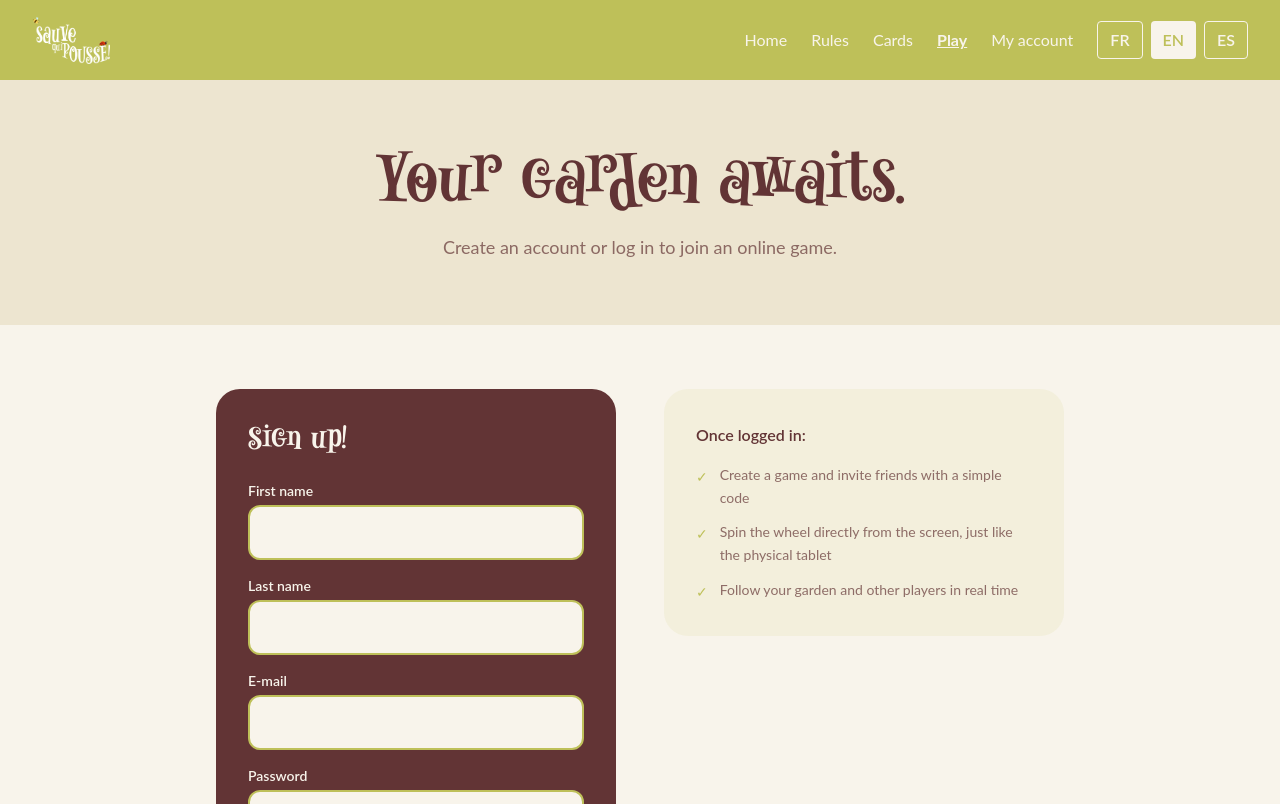
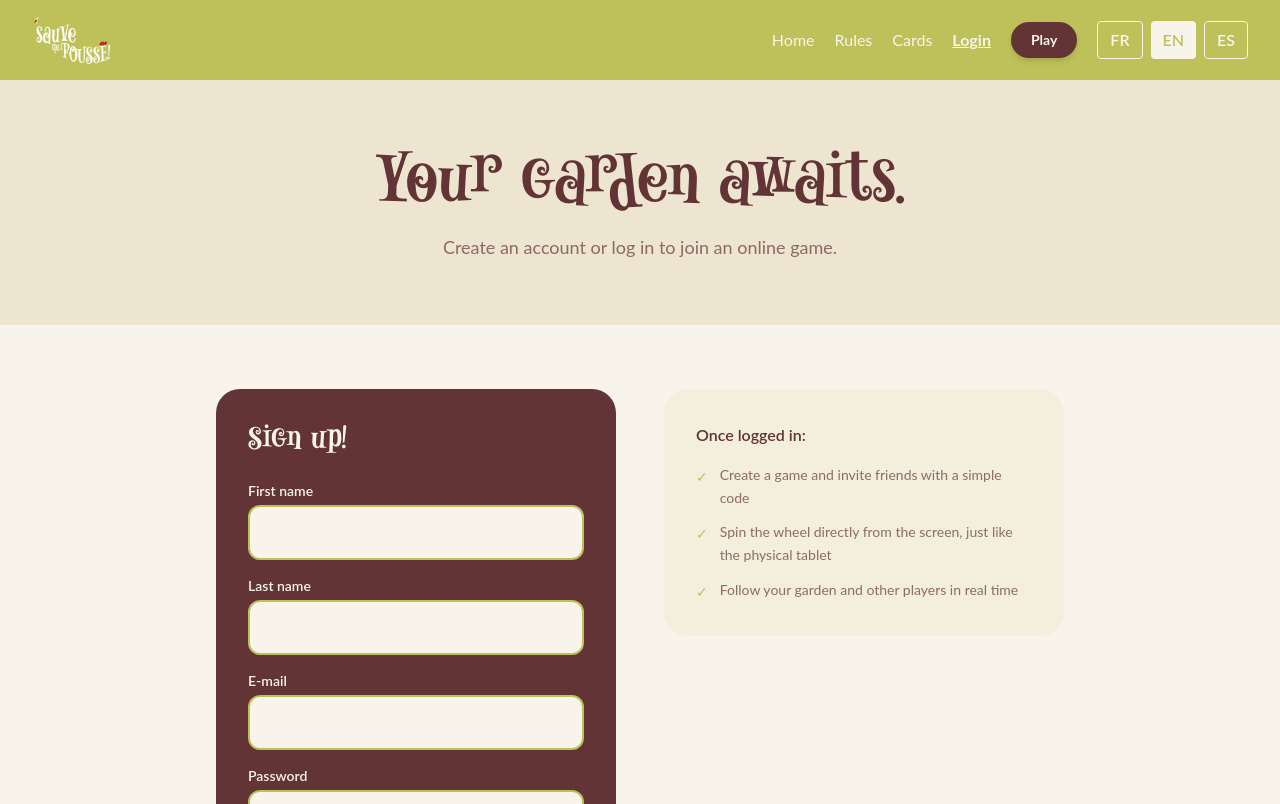
Before and after one commit to DerouillonAlice/sauve_qui_pousse, a Vue app: page /jouer in a window 1280 px wide. Shown: the top 804 px of the page. Built offline with nearby package versions, Linux system fonts and the light colour scheme.

Commit message:
feat(nav): auth-aware nav, prominent play btn, logout redirect

```diff
--- a/src/components/AppBottomNav.vue
+++ b/src/components/AppBottomNav.vue
@@ -1,42 +1,41 @@
 <script setup lang="ts">
 import { computed } from 'vue'
-import { useRoute } from 'vue-router'
-import { Home, Gamepad2, Layers, User } from 'lucide-vue-next'
+import { useRoute, useRouter } from 'vue-router'
+import { Home, Gamepad2, Layers, User, LogIn } from 'lucide-vue-next'
+import { useAuth } from '@/composables/useAuth'
 
-const route = useRoute()
+const route  = useRoute()
+const router = useRouter()
+const { isAuthenticated } = useAuth()
 
-const navItems = [
-  { to: '/',       icon: Home,     label: 'Accueil' },
-  { to: '/jouer',  icon: Gamepad2, label: 'Jouer'   },
-  { to: '/cartes', icon: Layers,   label: 'Cartes'  },
-  { to: '/compte', icon: User,     label: 'Compte'  },
-]
+const navItems = computed(() => [
+  { to: '/',       icon: Home,                                        label: 'Accueil' },
+  { to: '/jouer',  icon: Gamepad2,                                    label: 'Jouer'   },
+  { to: '/cartes', icon: Layers,                                      label: 'Cartes'  },
+  { to: isAuthenticated.value ? '/compte' : '/jouer',
+    icon: isAuthenticated.value ? User : LogIn,                       label: isAuthenticated.value ? 'Compte' : 'Connexion' },
+])
 
 const activeIndex = computed(() => {
-  const idx = navItems.findIndex(item => item.to === route.path)
+  const idx = navItems.value.findIndex(item => item.to === route.path)
   return idx === -1 ? 0 : idx
 })
 </script>
 
 <template>
   <nav class="lg:hidden fixed bottom-0 inset-x-0 z-50">
-
-    <!-- Barre -->
     <div class="bg-primary rounded-t-3xl shadow-[0_-4px_24px_rgba(0,0,0,0.12)] h-16 flex items-center justify-around px-4">
       <RouterLink
         v-for="(item, i) in navItems"
-        :key="item.to"
+        :key="item.label"
         :to="item.to"
         :aria-label="item.label"
         class="flex flex-col items-center justify-center relative transition-all duration-300 ease-out"
         :class="activeIndex === i ? '-translate-y-5' : 'translate-y-0'"
       >
-        <!-- Cercle actif -->
         <div
           class="flex items-center justify-center rounded-full transition-all duration-300"
-          :class="activeIndex === i
-            ? 'w-14 h-14 bg-white shadow-lg shadow-black/15'
-            : 'w-10 h-10'"
+          :class="activeIndex === i ? 'w-14 h-14 bg-white shadow-lg shadow-black/15' : 'w-10 h-10'"
         >
           <component
             :is="item.icon"
@@ -47,6 +46,5 @@ const activeIndex = computed(() => {
         </div>
       </RouterLink>
     </div>
-
   </nav>
 </template>
--- a/src/components/AppHeader.vue
+++ b/src/components/AppHeader.vue
@@ -1,17 +1,28 @@
 <script setup lang="ts">
 import { useI18n } from 'vue-i18n'
+import { useRouter } from 'vue-router'
 import LanguageSelector from './LanguageSelector.vue'
+import { useAuth } from '@/composables/useAuth'
+import { useGame } from '@/composables/useGame'
+import { LogOut } from 'lucide-vue-next'
 import logoBlanc from '@/assets/logo_blanc.png'
 
 const { t } = useI18n()
+const router = useRouter()
+const { isAuthenticated, logout } = useAuth()
+const { leaveGame } = useGame()
 
 const links = [
   { to: '/',       i18nKey: 'nav.home' },
   { to: '/regles', i18nKey: 'nav.rules' },
   { to: '/cartes', i18nKey: 'nav.cards' },
-  { to: '/jouer',  i18nKey: 'nav.play' },
-  { to: '/compte', i18nKey: 'nav.account' },
 ]
+
+function handleLogout() {
+  leaveGame()
+  logout()
+  router.push('/')
+}
 </script>
 
 <template>
@@ -19,12 +30,36 @@ const links = [
     <RouterLink to="/">
       <img :src="logoBlanc" alt="Sauve qui pousse" class="h-12 w-auto" />
     </RouterLink>
-    <nav class="flex gap-6 items-center">
+
+    <nav class="flex gap-5 items-center">
+      <!-- Liens classiques -->
       <RouterLink v-for="link in links" :key="link.to" :to="link.to"
         class="hidden lg:block text-cream no-underline hover:underline"
         active-class="font-bold underline">
         {{ t(link.i18nKey) }}
       </RouterLink>
+
+      <!-- Mon compte / Inscription selon état auth -->
+      <RouterLink
+        :to="isAuthenticated ? '/compte' : '/jouer'"
+        class="hidden lg:block text-cream no-underline hover:underline"
+        active-class="font-bold underline">
+        {{ isAuthenticated ? t('nav.account') : t('nav.login') }}
+      </RouterLink>
+
+      <!-- Bouton Jouer mis en valeur -->
+      <RouterLink to="/jouer"
+        class="hidden lg:flex items-center px-5 py-2 bg-brown text-cream rounded-full font-bold text-sm hover:scale-105 active:scale-95 transition-transform shadow-md">
+        {{ t('nav.play') }}
+      </RouterLink>
+
+      <!-- Déconnexion si connecté -->
+      <button v-if="isAuthenticated" @click="handleLogout"
+        class="hidden lg:flex items-center gap-1.5 text-cream/60 hover:text-cream transition-colors cursor-pointer text-sm"
+        :title="t('nav.logout')">
+        <LogOut :stroke-width="1.5" class="w-4 h-4" />
+      </button>
+
       <LanguageSelector />
     </nav>
   </header>
--- a/src/views/ProfileView.vue
+++ b/src/views/ProfileView.vue
@@ -1,14 +1,16 @@
 <script setup lang="ts">
-import { ref, onMounted, computed } from 'vue'
+import { ref, onMounted, computed, watch } from 'vue'
 import { useI18n } from 'vue-i18n'
 import { useRouter } from 'vue-router'
 import { useAuth } from '@/composables/useAuth'
+import { useGame } from '@/composables/useGame'
 import { apiFetch } from '@/services/api'
 import { Loader2, Trophy, Target, RotateCcw, Gamepad2, LogOut, Calendar } from 'lucide-vue-next'
 
 const { t } = useI18n()
 const router = useRouter()
 const { state: auth, isAuthenticated, logout } = useAuth()
+const { leaveGame } = useGame()
 
 interface ProfileData {
   id: number
@@ -37,11 +39,17 @@ const profile = ref<ProfileData | null>(null)
 const loading = ref(true)
 const error   = ref<string | null>(null)
 
+// Rediriger si déconnecté (pendant la visite ou au chargement)
+watch(isAuthenticated, (val) => { if (!val) router.push('/') }, { immediate: true })
+
+function handleLogout() {
+  leaveGame()
+  logout()
+  router.push('/')
+}
+
 onMounted(async () => {
-  if (!isAuthenticated.value) {
-    router.push('/jouer')
-    return
-  }
+  if (!isAuthenticated.value) return
   try {
     profile.value = await apiFetch<ProfileData>('/me')
   } catch {
@@ -193,7 +201,7 @@ const avatarLetter = computed(() => (auth.user?.pseudo ?? 'U').charAt(0).toUpper
 
       <!-- Déconnexion -->
       <section class="max-w-3xl mx-auto px-6 pb-10">
-        <button @click="logout"
+        <button @click="handleLogout"
           class="flex items-center gap-2 text-sm text-brown/40 hover:text-red transition-colors cursor-pointer">
           <LogOut :stroke-width="1.5" class="w-4 h-4" />
           Se déconnecter
```
